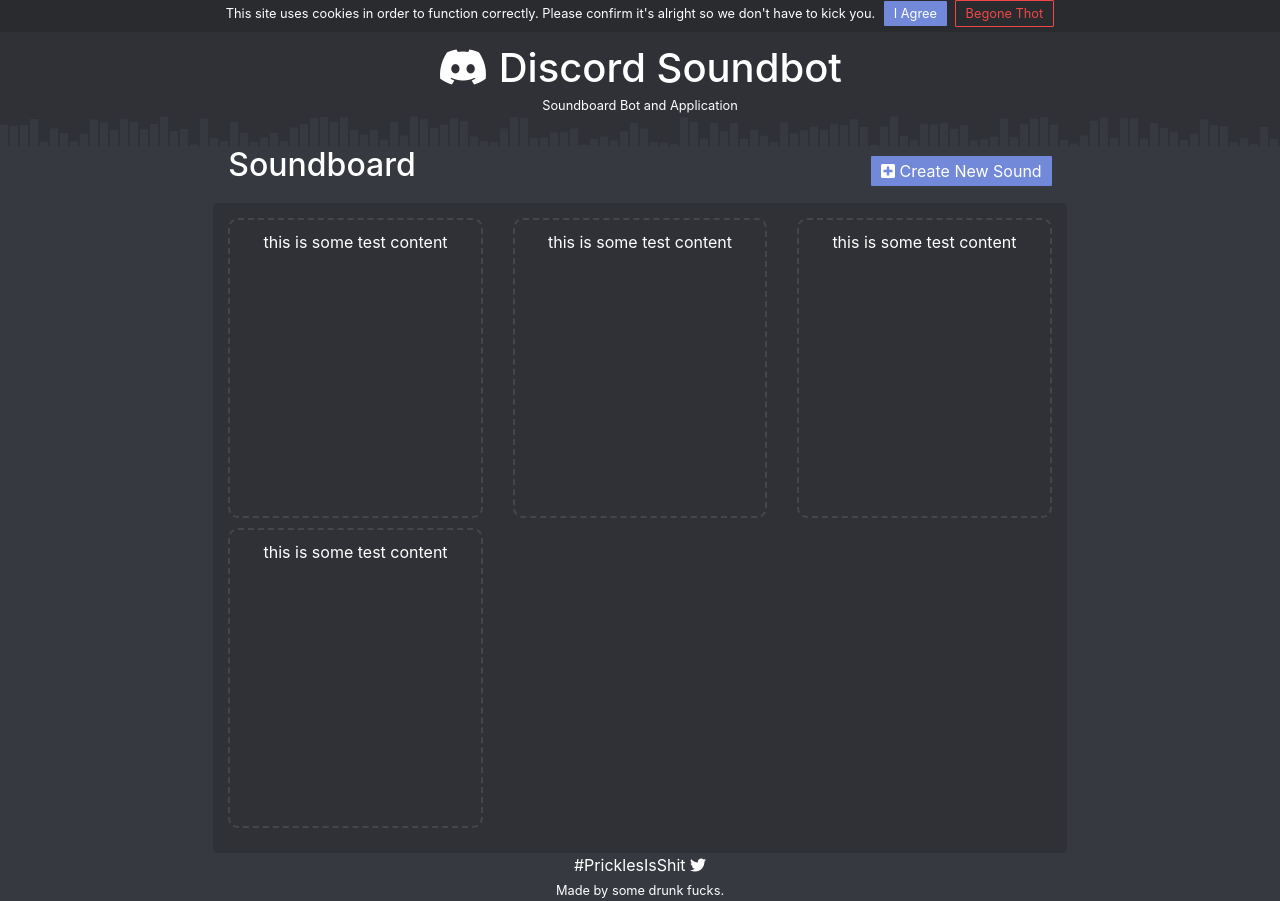
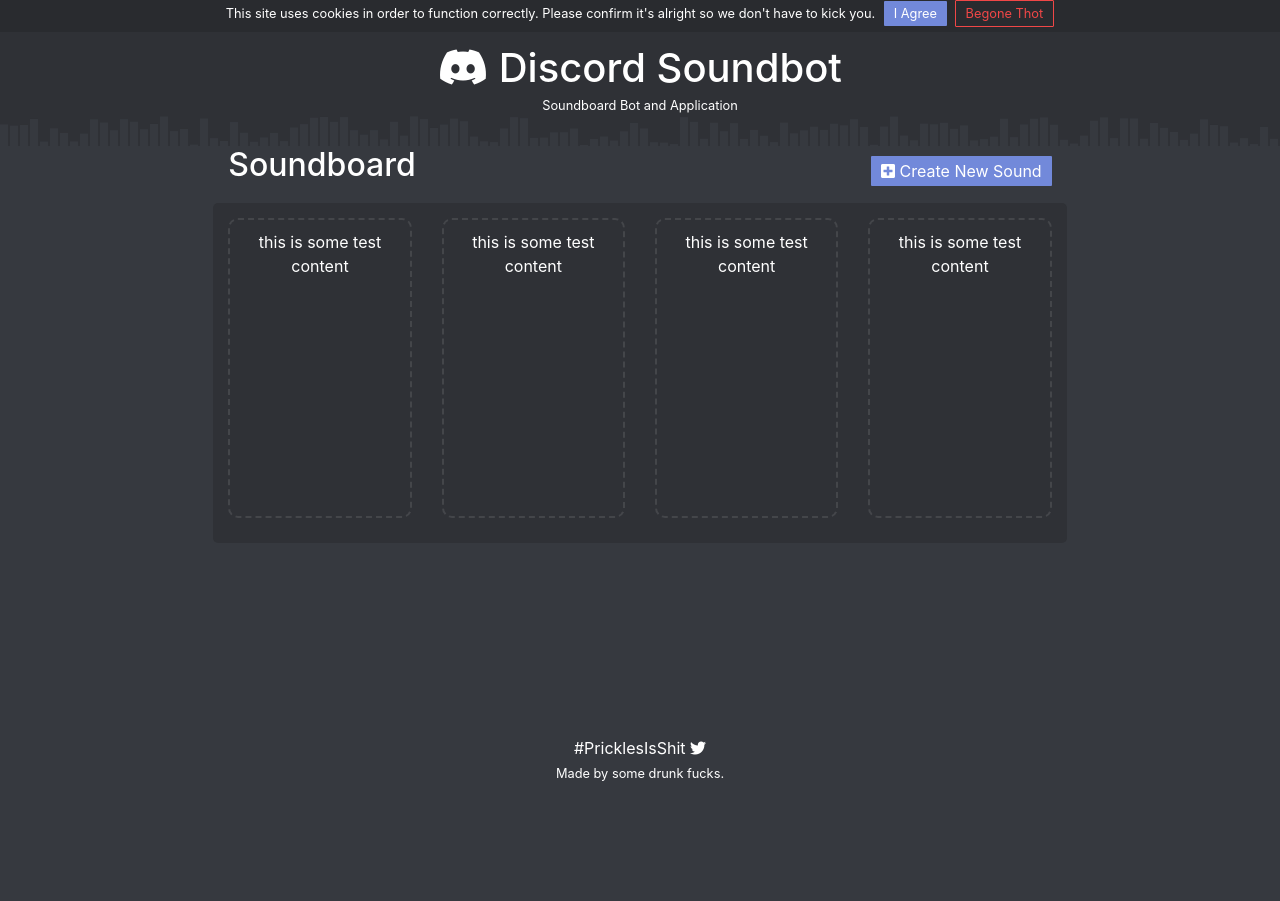
Before and after one commit to riezahughes/ui-graphql-discord, a React (Create React App) app: page /dashboard in a window 1280 px wide. After the commit the page ends 800 px from the top, so only its background shows below. Built offline with nearby package versions, Linux system fonts and the light colour scheme.

Commit message:
Column choice adjustments

```diff
--- a/src/Dashboard/DashboardSound.js
+++ b/src/Dashboard/DashboardSound.js
@@ -8,7 +8,7 @@ constructor(props){
 
     render(){
         return(
-            <div className="col-12 col-md-6 col-lg-4">
+            <div className="col-12 col-md-6 col-lg-4 col-xl-3">
                 <div className="sb-btn-container">
                   <p>{this.props.content}</p>
                 </div>
```
